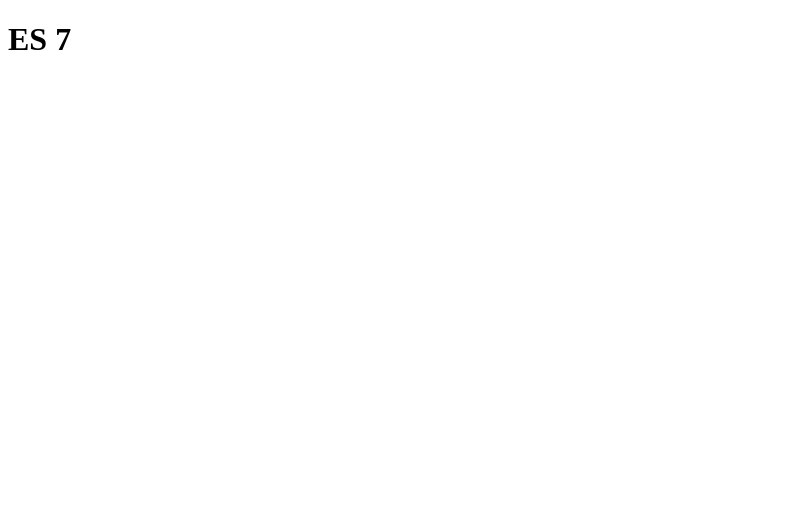
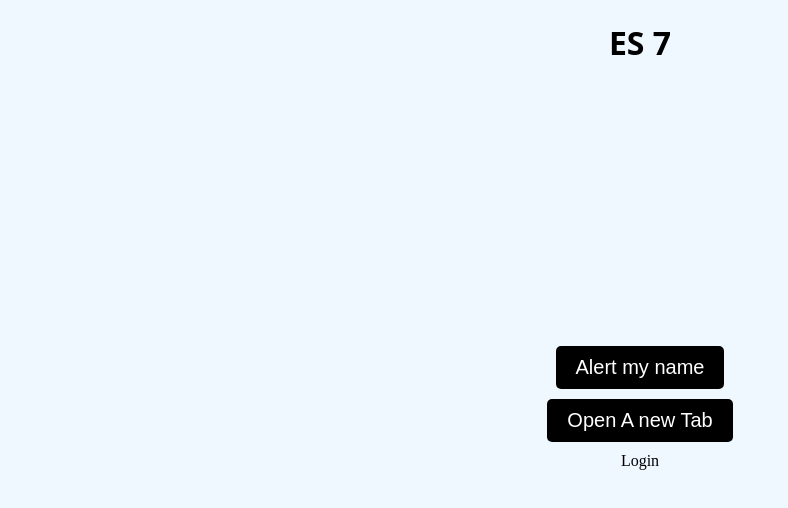
Before and after one commit to RamazaniMwemedi/ES-7, a plain HTML site: page index.html in a window 1280 px wide. Shown: the whole page, without its empty margins (0-788 px from the left). Drawn offline with Linux system fonts and the light colour scheme.

Commit message:
Fuction in HTML

```diff
--- a/index.html
+++ b/index.html
@@ -1,13 +1,54 @@
 <!DOCTYPE html>
 <html lang="en">
-<head>
-    <meta charset="UTF-8">
-    <meta http-equiv="X-UA-Compatible" content="IE=edge">
-    <meta name="viewport" content="width=device-width, initial-scale=1.0">
+  <head>
+    <meta charset="UTF-8" />
+    <meta http-equiv="X-UA-Compatible" content="IE=edge" />
+    <meta name="viewport" content="width=device-width, initial-scale=1.0" />
     <title>ES 7</title>
-    <script src="./index.js" ></script>
-</head>
-<body >
-<h1>ES 7</h1>
-</body>
+    <script src="./index.js"></script>
+  </head>
+  <body>
+    <h1>ES 7</h1>
+    <button onclick="alertName()">Alert my name</button>
+    <button onclick="openNewTab()">Open A new Tab</button>
+    <a
+      href="/login.html
+    "
+      target="_blank"
+      rel="noopener noreferrer"
+    >Login</a>
+  </body>
+  <style>
+    body {
+      display: flex;
+      justify-content: center;
+      align-items: center;
+      height: 100vh;
+      background-color: aliceblue;
+      flex-direction: column;
+      gap: 10px;
+    }
+    h1 {
+      position: absolute;
+      top: 0px;
+      font-family: system-ui, -apple-system, BlinkMacSystemFont, "Segoe UI",
+        Roboto, Oxygen, Ubuntu, Cantarell, "Open Sans", "Helvetica Neue",
+        sans-serif;
+    }
+    button {
+      padding: 10px 20px;
+      border-radius: 5px;
+      border: none;
+      background-color: #000;
+      color: #fff;
+      font-size: 20px;
+      cursor: pointer;
+    }
+    a{
+        /* a tag */
+        text-decoration: none;
+        color: #000;
+
+    }
+  </style>
 </html>
--- a/index.js
+++ b/index.js
@@ -1,54 +1,16 @@
-// Array of 10 students
-var students = [
-  {
-    name: "John",
-    age: 30,
-  },
-  {
-    name: "Jane",
-    age: 31,
-  },
-  {
-    name: "Joe",
-    age: 32,
-  },
-  {
-    name: "Jack",
-    age: 33,
-  },
-  {
-    name: "Jill",
-    age: 34,
-  },
-  {
-    name: "Jana",
-    age: 35,
-  },
-  {
-    name: "Juan",
-    age: 36,
-  },
-  {
-    name: "Zoe",
-    age: 36,
-  },
-  {
-    name: "Mark",
-    age: 23,
-  },
-  {
-    name: "Clark",
+const alertName = () => {
+  alert("Ramazani Mwemedi");
+  confirm("Is your name Ramazani");
+};
 
-    age: 20,
-  },
-  {
-    name: "Jenny",
-    age: 21,
-  },
-];
+const openNewTab = () => {
+  window.open(
+    "/login.html",
+    "_blank",
+    "width=500, height=500 , left=500, top=50"
+  );
+};
 
-// Map and Filter exercises
-// 1. Map the array to an array of objects with the name and age properties
-// 2. Filter the array to only include students older than 30
-// 3. Filter the array to only include students younger than 30
-// 4. Filter the array to only include students whose name is longer than 5 characters
+const closeTab = () => {
+  window.close();
+}
```
